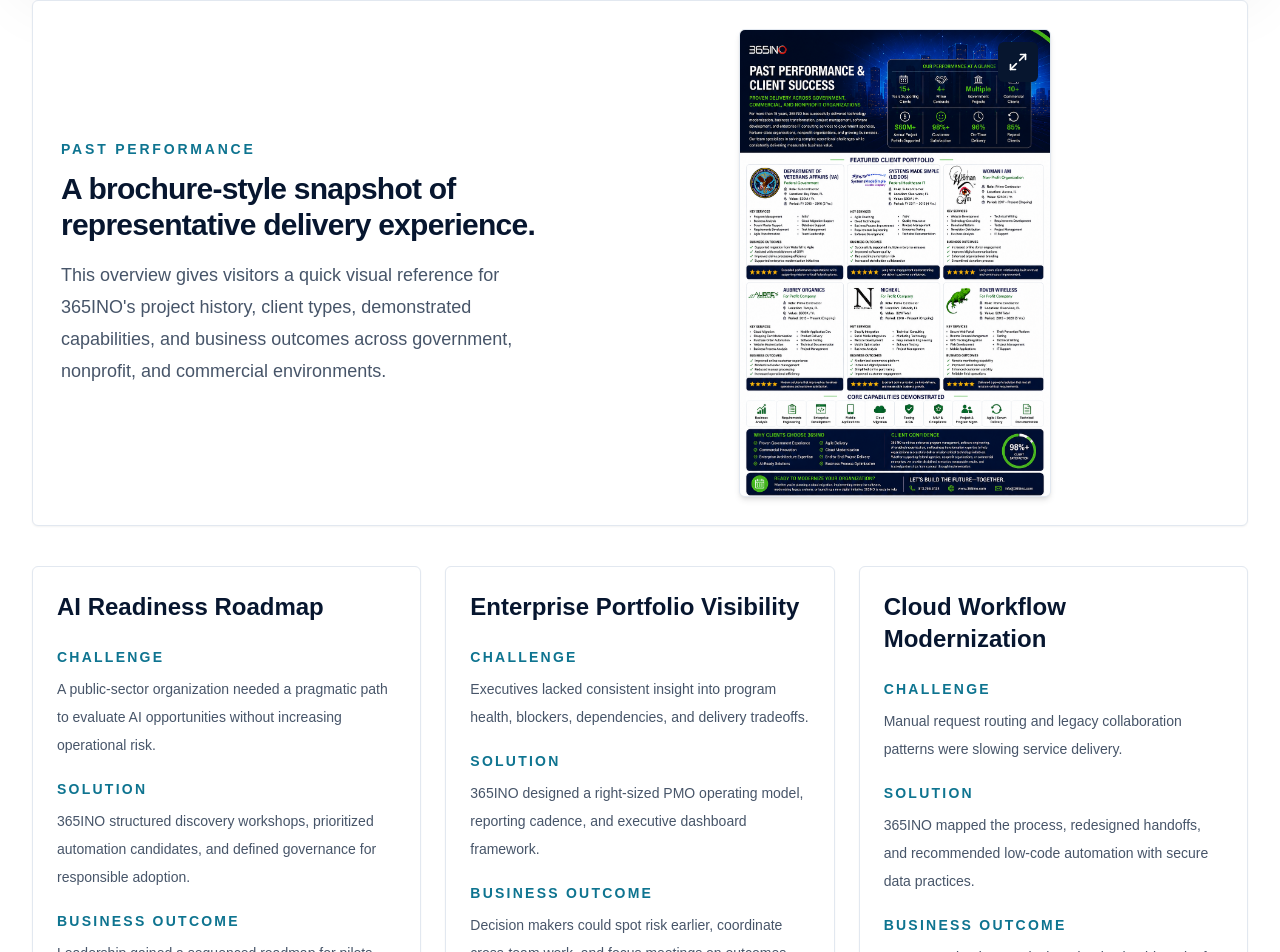
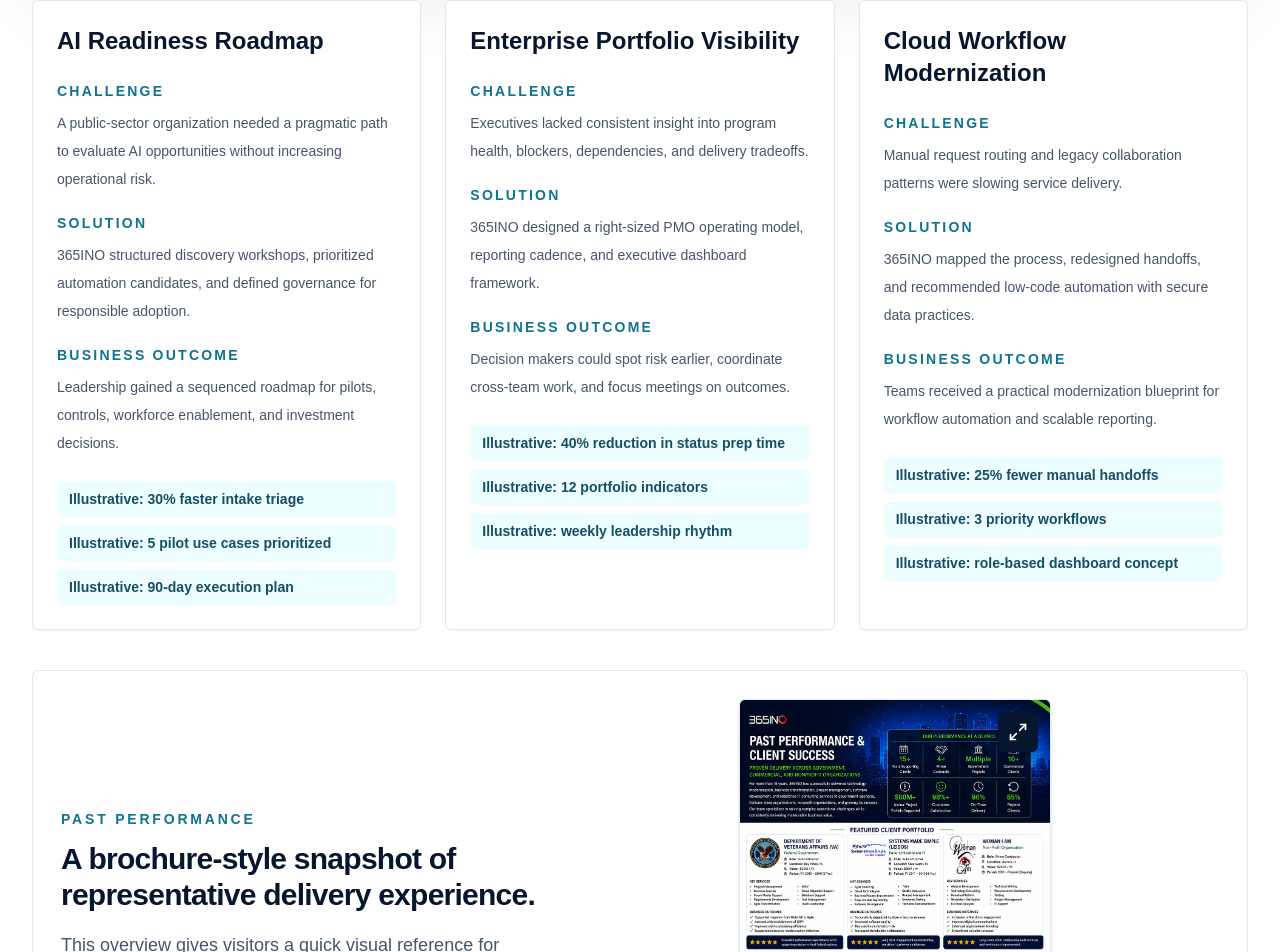
Before and after one commit to Space3434/365INO, a Next.js app: page /case-studies in a window 1280 px wide. Shown: the part 1315-2267 px from the top of the page. Built offline with nearby package versions, Linux system fonts and the light colour scheme.

Commit message:
Move capability brochure below case studies

```diff
--- a/app/case-studies/page.tsx
+++ b/app/case-studies/page.tsx
@@ -34,13 +34,13 @@ export default function CaseStudiesPage() {
               sizes="(min-width: 1280px) 1180px, calc(100vw - 32px)"
             />
           </div>
-          <div id="capability-statement" className="mt-10 scroll-mt-28">
-            <PerformanceBrochure />
-          </div>
           <div className="mt-10 grid gap-6 lg:grid-cols-3">
             {caseStudies.map((study) => (
               <CaseStudyCard key={study.title} {...study} />
             ))}
+          </div>
+          <div id="capability-statement" className="mt-10 scroll-mt-28">
+            <PerformanceBrochure />
           </div>
         </div>
       </AnimatedSection>
```
